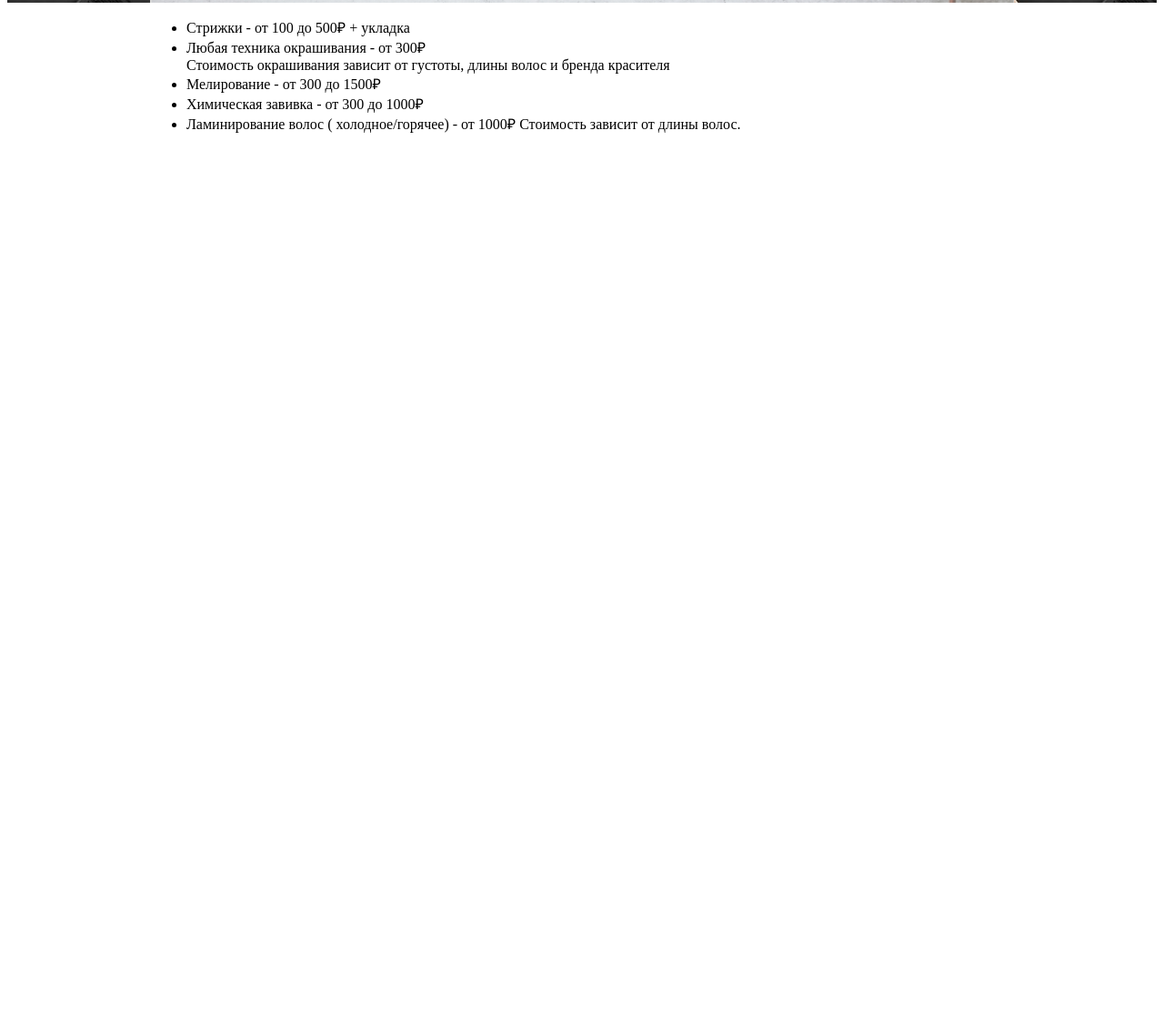
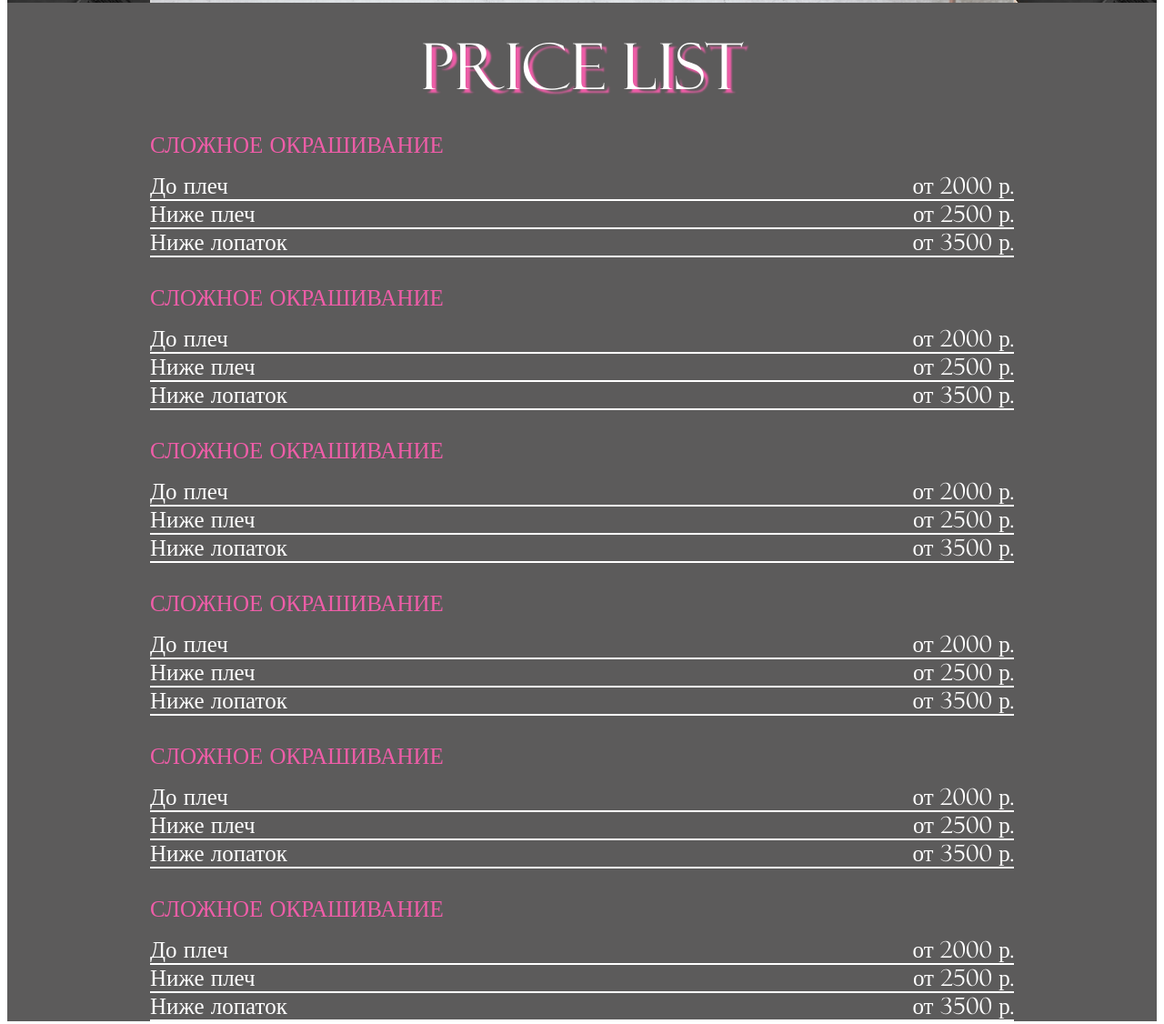
Before and after one commit to podporin96/paric, a website: page src/index.html in a window 1280 px wide. Shown: the part 405-1531 px from the top of the page at 91% size. Before the commit the page ends 800 px from the top, so only its background shows below. Drawn offline with Linux system fonts and the light colour scheme; files whose address does not match are found by name.

Commit message:
plus_price

```diff
--- a/src/index.html
+++ b/src/index.html
@@ -42,17 +42,57 @@
         </div>
     </div>
 
-    <div>
+    <div class="price">
         <div class="container">
-            <ul class="price">
-                <li class="price__list">Стрижки   - от 100 до 500₽  + укладка</li>
-                <li class="price__list">Любая техника окрашивания -  от 300₽<br>
-                    Стоимость окрашивания зависит от густоты, длины волос и бренда красителя</li>
-                <li class="price__list">Мелирование  - от 300 до  1500₽ </li>
-                <li class="price__list">Химическая завивка - от 300 до 1000₽</li>
-                <li class="price__list">Ламинирование волос ( холодное/горячее) - от 1000₽
-                    Стоимость зависит от длины волос.</li>
+            <h3 class="price_header">PRICE LIST</h3>
+           <div class="price_item">
+               <div class="price_item_name">СЛОЖНОЕ ОКРАШИВАНИЕ</div>
+               <ul>
+                   <li><div>До плеч</div><div>от 2000 р.</div></li>
+                   <li><div>Ниже плеч</div><div>от 2500 р.</div></li>
+                   <li><div>Ниже лопаток</div><div>от 3500 р.</div></li>
+               </ul>
+           </div>
+           <div class="price_item">
+            <div class="price_item_name">СЛОЖНОЕ ОКРАШИВАНИЕ</div>
+            <ul>
+                <li><div>До плеч</div><div>от 2000 р.</div></li>
+                <li><div>Ниже плеч</div><div>от 2500 р.</div></li>
+                <li><div>Ниже лопаток</div><div>от 3500 р.</div></li>
             </ul>
+        </div>
+        <div class="price_item">
+            <div class="price_item_name">СЛОЖНОЕ ОКРАШИВАНИЕ</div>
+            <ul>
+                <li><div>До плеч</div><div>от 2000 р.</div></li>
+                <li><div>Ниже плеч</div><div>от 2500 р.</div></li>
+                <li><div>Ниже лопаток</div><div>от 3500 р.</div></li>
+            </ul>
+        </div>
+        <div class="price_item">
+            <div class="price_item_name">СЛОЖНОЕ ОКРАШИВАНИЕ</div>
+            <ul>
+                <li><div>До плеч</div><div>от 2000 р.</div></li>
+                <li><div>Ниже плеч</div><div>от 2500 р.</div></li>
+                <li><div>Ниже лопаток</div><div>от 3500 р.</div></li>
+            </ul>
+        </div>
+        <div class="price_item">
+            <div class="price_item_name">СЛОЖНОЕ ОКРАШИВАНИЕ</div>
+            <ul>
+                <li><div>До плеч</div><div>от 2000 р.</div></li>
+                <li><div>Ниже плеч</div><div>от 2500 р.</div></li>
+                <li><div>Ниже лопаток</div><div>от 3500 р.</div></li>
+            </ul>
+        </div>
+        <div class="price_item">
+            <div class="price_item_name">СЛОЖНОЕ ОКРАШИВАНИЕ</div>
+            <ul>
+                <li><div>До плеч</div><div>от 2000 р.</div></li>
+                <li><div>Ниже плеч</div><div>от 2500 р.</div></li>
+                <li><div>Ниже лопаток</div><div>от 3500 р.</div></li>
+            </ul>
+        </div>
 
         </div>
 
--- a/src/sass/blocks/_header.scss
+++ b/src/sass/blocks/_header.scss
@@ -1,6 +1,5 @@
 .promo {
     background: url(../img/bg/bg1.jpg) center (center);
-
     &_wrapper {
 
         background: url(../img/bg/woman.jpg) center (center/cover) no-repeat;
--- /dev/null
+++ b/src/sass/blocks/_price.scss
@@ -0,0 +1,30 @@
+.price {
+    background-color: rgba(36, 34, 34, 0.74);
+
+    &_header {
+        margin: 0 auto;
+        text-align: center;
+        font-size: 70px;
+        padding-top: 30px;
+        color: white;
+        font-weight: 100;
+        text-shadow: 5px 4px 2px $second-color;
+    }
+    &_item {
+        margin-top: 30px;
+        &_name{
+            color: $second-color;
+            font-size: 25px;
+        }
+        ul {
+            padding-left: 0;
+        }
+        li {
+            display: flex;
+            justify-content: space-between;
+            color:white;
+            font-size: 25px;
+            border-bottom: 2px solid white;
+        }
+    }
+}
--- a/src/sass/style.scss
+++ b/src/sass/style.scss
@@ -1,5 +1,6 @@
 $main-color: #fcddec;
-$second-color: rgb(248, 115, 197);
+$second-color: #EF5DA8;
+;
 $third-color: #6B8A7D;
 @font-face {
     font-family: 'Alegreya SC Regular';
@@ -10,15 +11,15 @@ $third-color: #6B8A7D;
     font-weight: normal;
     font-style: normal;
     }
-// @font-face {
-//     font-family: 'felixtitling';
-//     src: url('../fonts/felixtitling.eot');
-//     src: url('../fonts/felixtitling.eot?#iefix') format('embedded-opentype'),
-//     url('../fonts/felixtitling.woff') format('woff'),
-//     url('../fonts/felixtitling.ttf') format('truetype');
-//     font-weight: normal;
-//     font-style: normal;
-//     }
+@font-face {
+    font-family: 'felixtitling';
+    src: url('../fonts/felixtitling.eot');
+    src: url('../fonts/felixtitling.eot?#iefix') format('embedded-opentype'),
+    url('../fonts/felixtitling.woff') format('woff'),
+    url('../fonts/felixtitling.ttf') format('truetype');
+    font-weight: normal;
+    font-style: normal;
+    }
 @font-face {
     font-family: 'Calligraffiti';
     src: url('../fonts/Calligraffiti.eot');
@@ -48,7 +49,7 @@ $third-color: #6B8A7D;
     }
 * {
     font-family: 'felixtitling';
-}
+    }
 .container {
     position: relative;
     width: 950px;
@@ -57,3 +58,4 @@ $third-color: #6B8A7D;
 
 @import 'blocks/header';
 @import 'blocks/buttons';
+@import 'blocks/price';
```
Also changed, not shown: dist/css/style.min.css, dist/index.html, src/css/style.min.css, src/img/bg/bg1.jpg (renamed from dist/img/bg/bg1.jpg).
